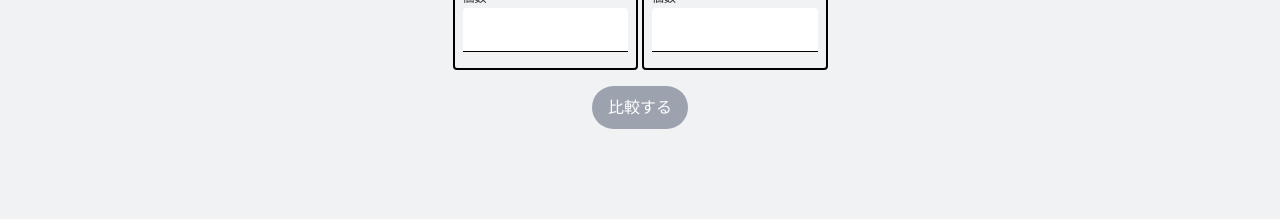
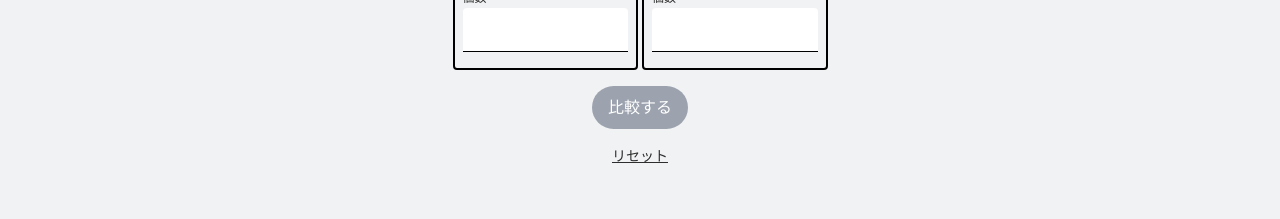
Before and after one commit to pupue/cheaper, a Next.js app: page / in a window 1280 px wide. Shown: the part 306-525 px from the top of the page. Built offline with nearby package versions, Linux system fonts and the light colour scheme.

Commit message:
リセットボタン追加

```diff
--- a/src/app/_CompareForm.tsx
+++ b/src/app/_CompareForm.tsx
@@ -13,8 +13,18 @@ const productSchema = z.object({
 });
 
 export const CompareForm = () => {
-  const { product: productA, handleChange: handleChangeA, handleBlur: handleBlurA } = useProductForm();
-  const { product: productB, handleChange: handleChangeB, handleBlur: handleBlurB } = useProductForm();
+  const {
+    product: productA,
+    resetValue: resetValueA,
+    handleChange: handleChangeA,
+    handleBlur: handleBlurA,
+  } = useProductForm();
+  const {
+    product: productB,
+    resetValue: resetValueB,
+    handleChange: handleChangeB,
+    handleBlur: handleBlurB,
+  } = useProductForm();
 
   const [result, setResult] = useState<Result>({
     cheaperProduct: null,
@@ -56,6 +66,17 @@ export const CompareForm = () => {
     }
   };
 
+  const handleReset = () => {
+    if (window.confirm("入力内容をリセットしますか？")) {
+      resetValueA();
+      resetValueB();
+      setResult({
+        cheaperProduct: null,
+        savings: null,
+      });
+    }
+  };
+
   return (
     <div>
       <p className={`${result.cheaperProduct ? "opacity-1" : "opacity-0"} text-center tracking-wider mb-2`}>
@@ -86,7 +107,7 @@ export const CompareForm = () => {
         />
       </div>
 
-      <div className="flex justify-center">
+      <div className="grid gap-4 justify-center">
         <button
           type="button"
           disabled={disabled}
@@ -95,6 +116,9 @@ export const CompareForm = () => {
         >
           比較する
         </button>
+        <button type="button" onClick={handleReset} className="text-sm underline">
+          リセット
+        </button>
       </div>
     </div>
   );
--- a/src/app/useProductForm.ts
+++ b/src/app/useProductForm.ts
@@ -22,10 +22,15 @@ export const useProductForm = () => {
     }
   };
 
+  const resetValue = () => {
+    setProduct({ amount: "", volume: "", quantity: "" });
+  };
+
   return {
     product,
     handleChange,
     handleBlur,
     errors,
+    resetValue,
   };
 };
```
